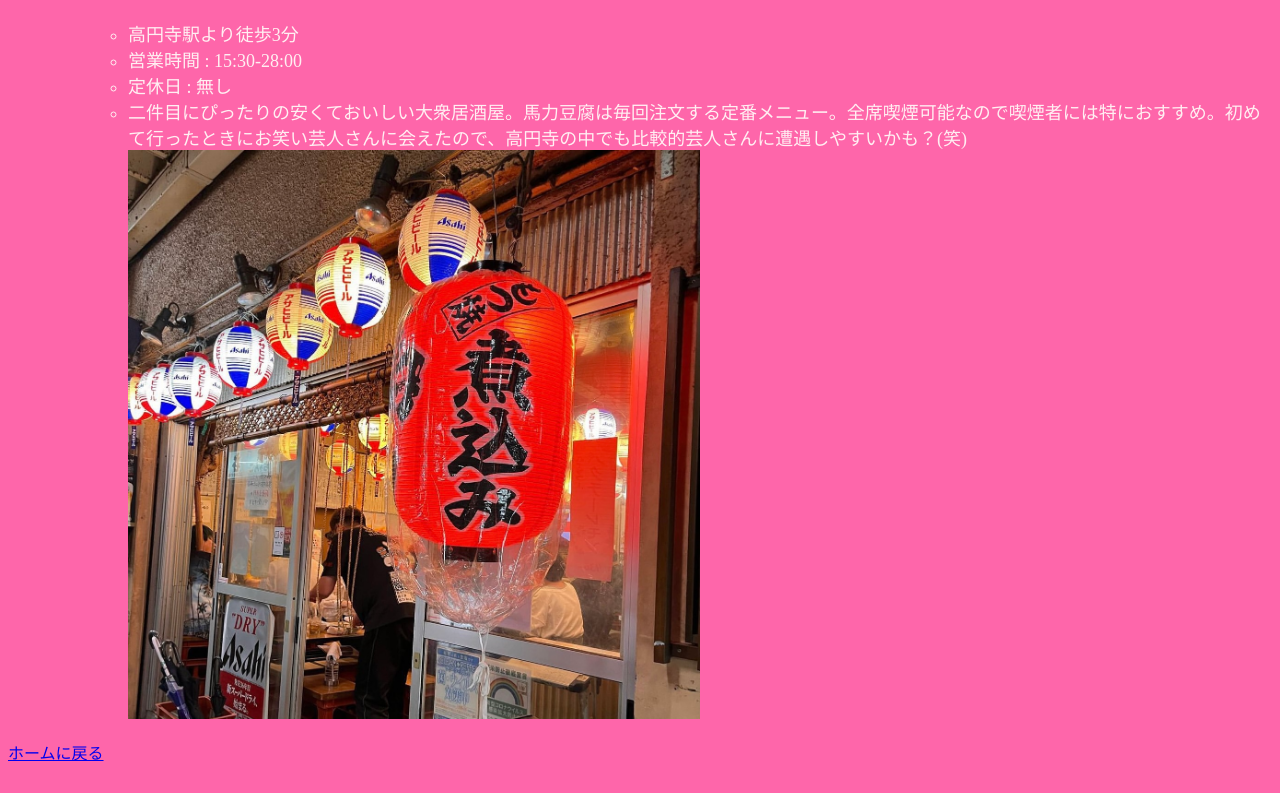
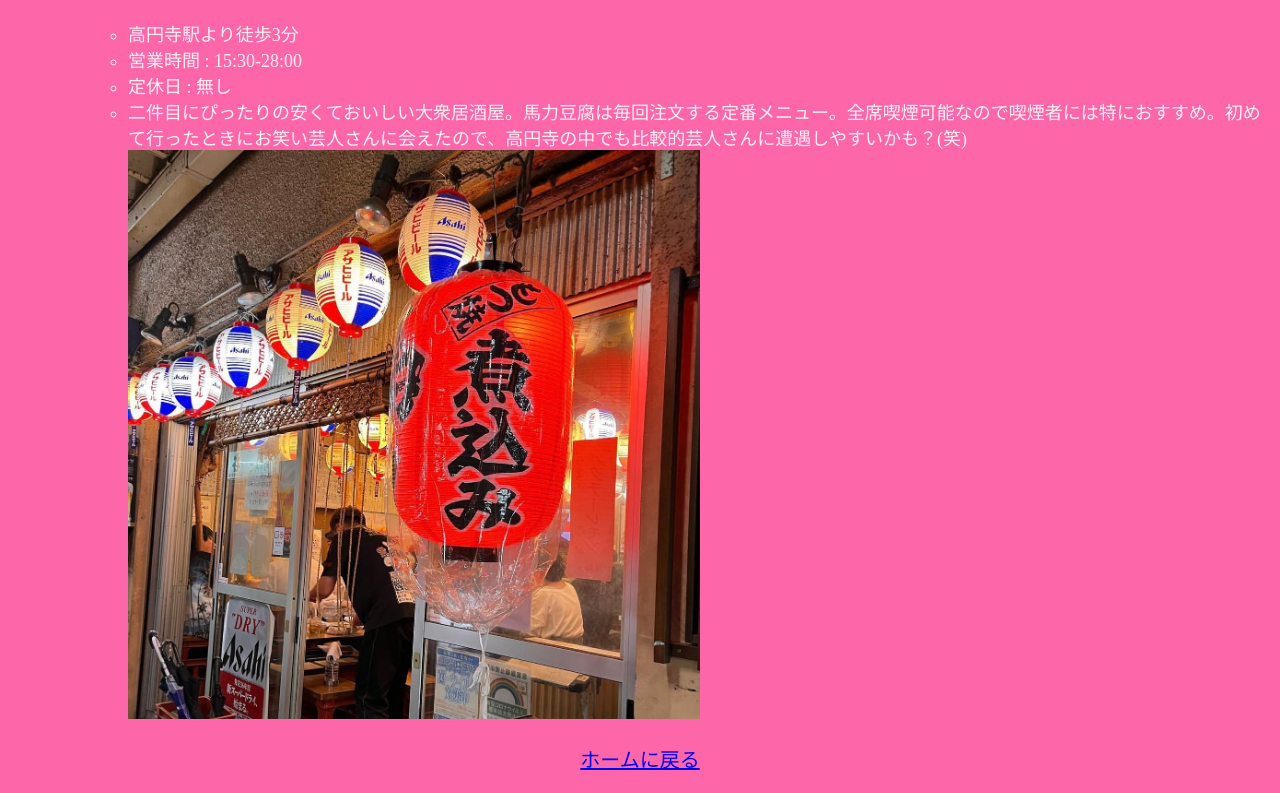
Before and after one commit to mikiaaaaaa/mikiaaaaaa.github.io, a plain HTML site: page koenji.html in a window 1280 px wide. Shown: the part 3839-4632 px from the top of the page. Drawn offline with Linux system fonts and the light colour scheme.

Commit message:
最終課題のファイルをアップロード

```diff
--- a/css/area.css
+++ b/css/area.css
@@ -34,3 +34,13 @@ body > ul > li > ul > li > ul > li {
     list-style: circle;
     font-size: 18px;
 }
+
+body > p {
+    text-align: center;
+    font-size: 20px;
+    border-radius: 32px;
+}
+
+body > p:hover {
+    font-weight: bold;
+}
```
